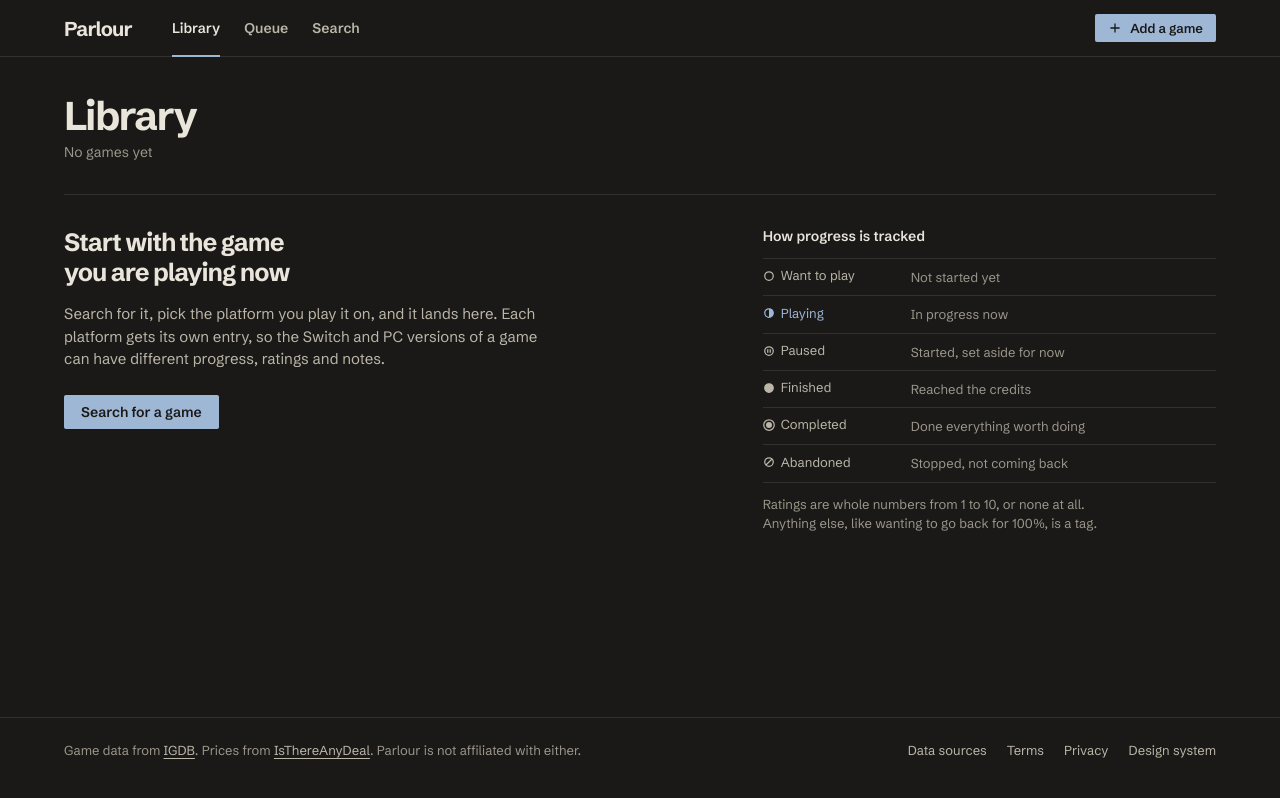
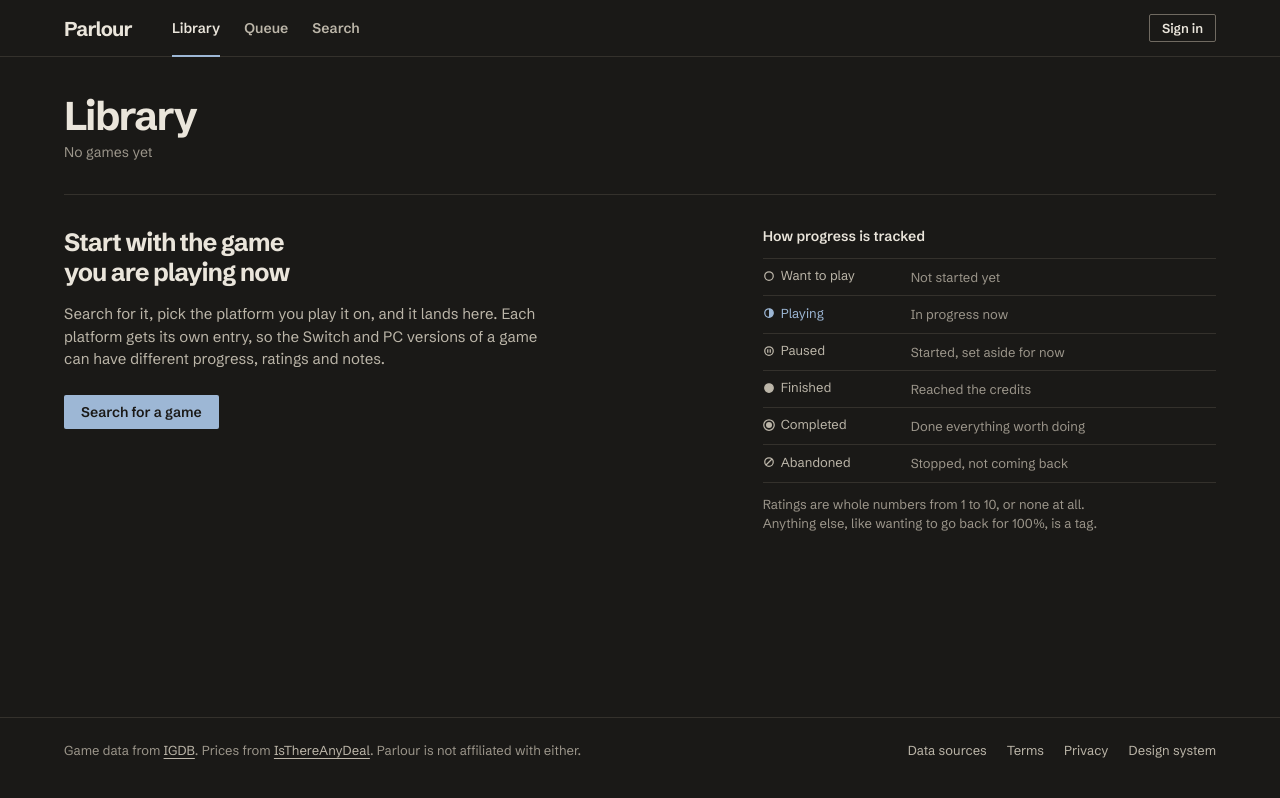
Before and after one commit to Treketor/parlour, a Next.js app: page / in a window 1280 px wide. Built offline with nearby package versions, Linux system fonts and the light colour scheme; no server answers.

Commit message:
feat(shell): show sign-in and sign-out according to session

```diff
--- a/src/app/layout.tsx
+++ b/src/app/layout.tsx
@@ -2,6 +2,7 @@ import type { Metadata, Viewport } from "next";
 import { Providers } from "@/components/Providers";
 import { SiteFooter } from "@/components/shell/SiteFooter";
 import { SiteHeader } from "@/components/shell/SiteHeader";
+import { getUserId } from "@/lib/supabase/server";
 import { schibstedGrotesk } from "./fonts";
 import styles from "./layout.module.css";
 import "@/styles/tokens.css";
@@ -17,7 +18,9 @@ export const viewport: Viewport = {
   themeColor: "#1a1917",
 };
 
-export default function RootLayout({ children }: LayoutProps<"/">) {
+export default async function RootLayout({ children }: LayoutProps<"/">) {
+  const signedIn = (await getUserId()) !== null;
+
   return (
     <html lang="en" className={schibstedGrotesk.variable}>
       <body className={styles.body}>
@@ -25,7 +28,7 @@ export default function RootLayout({ children }: LayoutProps<"/">) {
           <a href="#content" className={styles.skip}>
             Skip to content
           </a>
-          <SiteHeader />
+          <SiteHeader signedIn={signedIn} />
           <main id="content" className={styles.main} tabIndex={-1}>
             {children}
           </main>
--- a/src/components/shell/MobileMenu.module.css
+++ b/src/components/shell/MobileMenu.module.css
@@ -100,6 +100,12 @@
   outline-offset: -2px;
 }
 
+.foot {
+  display: grid;
+  justify-items: start;
+  gap: var(--space-6);
+}
+
 .secondary {
   display: flex;
   flex-wrap: wrap;
--- a/src/components/shell/MobileMenu.tsx
+++ b/src/components/shell/MobileMenu.tsx
@@ -4,6 +4,8 @@ import { AnimatePresence, motion } from "motion/react";
 import Link from "next/link";
 import { usePathname } from "next/navigation";
 import { useEffect, useId, useRef, useState } from "react";
+import { signOut } from "@/app/auth/actions";
+import { SubmitButton } from "@/components/ui/SubmitButton";
 import { PRIMARY_NAV, SECONDARY_NAV, isActivePath } from "@/lib/nav";
 import { transition } from "@/lib/motion";
 import styles from "./MobileMenu.module.css";
@@ -17,7 +19,7 @@ const WIDE_QUERY = "(min-width: 40rem)";
  * from the header it belongs to and covers the page; the page behind is inert
  * and does not scroll while it is open.
  */
-export function MobileMenu() {
+export function MobileMenu({ signedIn }: { signedIn: boolean }) {
   const [open, setOpen] = useState(false);
   const pathname = usePathname();
   const panelId = useId();
@@ -111,6 +113,12 @@ export function MobileMenu() {
                 })}
               </ul>
             </nav>
+            <div className={styles.foot}>
+              {signedIn && (
+                <form action={signOut}>
+                  <SubmitButton variant="secondary">Sign out</SubmitButton>
+                </form>
+              )}
               <nav aria-label="More">
                 <ul className={styles.secondary}>
                   {SECONDARY_NAV.map((item) => (
@@ -122,6 +130,7 @@ export function MobileMenu() {
                   ))}
                 </ul>
               </nav>
+            </div>
           </motion.div>
         )}
       </AnimatePresence>
--- a/src/components/shell/SiteHeader.module.css
+++ b/src/components/shell/SiteHeader.module.css
@@ -11,7 +11,7 @@
 .inner {
   display: grid;
   grid-template-columns: 1fr auto auto;
-  grid-template-areas: "wordmark add menu";
+  grid-template-areas: "wordmark actions menu";
   align-items: center;
   column-gap: var(--space-3);
   height: var(--header-height);
@@ -34,8 +34,16 @@
   text-decoration: none;
 }
 
-.add {
-  grid-area: add;
+.actions {
+  grid-area: actions;
+  display: flex;
+  align-items: center;
+  gap: var(--space-2);
+}
+
+/* On narrow screens sign-out lives in the menu, keeping the header to one action. */
+.signOut {
+  display: none;
 }
 
 .menu {
@@ -50,12 +58,16 @@
 @media (min-width: 40rem) {
   .inner {
     grid-template-columns: auto 1fr auto;
-    grid-template-areas: "wordmark nav add";
+    grid-template-areas: "wordmark nav actions";
     column-gap: var(--space-10);
   }
 
   .menu {
     display: none;
+  }
+
+  .signOut {
+    display: block;
   }
 
   .nav {
--- a/src/components/shell/SiteHeader.tsx
+++ b/src/components/shell/SiteHeader.tsx
@@ -3,14 +3,16 @@
 import { motion } from "motion/react";
 import Link from "next/link";
 import { usePathname } from "next/navigation";
+import { signOut } from "@/app/auth/actions";
 import { useLayoutTransition } from "@/components/Providers";
 import { ButtonLink } from "@/components/ui/Button";
 import { PlusIcon } from "@/components/ui/icons";
+import { SubmitButton } from "@/components/ui/SubmitButton";
 import { PRIMARY_NAV, isActivePath } from "@/lib/nav";
 import { MobileMenu } from "./MobileMenu";
 import styles from "./SiteHeader.module.css";
 
-export function SiteHeader() {
+export function SiteHeader({ signedIn }: { signedIn: boolean }) {
   const pathname = usePathname();
   const slide = useLayoutTransition("slide");
 
@@ -49,18 +51,32 @@ export function SiteHeader() {
           </ul>
         </nav>
 
+        <div className={styles.actions}>
+          {signedIn ? (
+            <>
               <ButtonLink
                 href="/search"
                 variant="primary"
                 size="sm"
-          className={styles.add}
                 icon={<PlusIcon width={14} height={14} />}
               >
                 Add a game
               </ButtonLink>
+              <form action={signOut} className={styles.signOut}>
+                <SubmitButton variant="quiet" size="sm">
+                  Sign out
+                </SubmitButton>
+              </form>
+            </>
+          ) : (
+            <ButtonLink href={`/sign-in?next=${encodeURIComponent(pathname)}`} size="sm">
+              Sign in
+            </ButtonLink>
+          )}
+        </div>
 
         <div className={styles.menu}>
-          <MobileMenu />
+          <MobileMenu signedIn={signedIn} />
         </div>
       </div>
     </header>
```
Also changed, not shown: src/components/shell/SignInPrompt.tsx (added, +24 -0 lines). Lines whose indentation alone changed are shown as unchanged.
